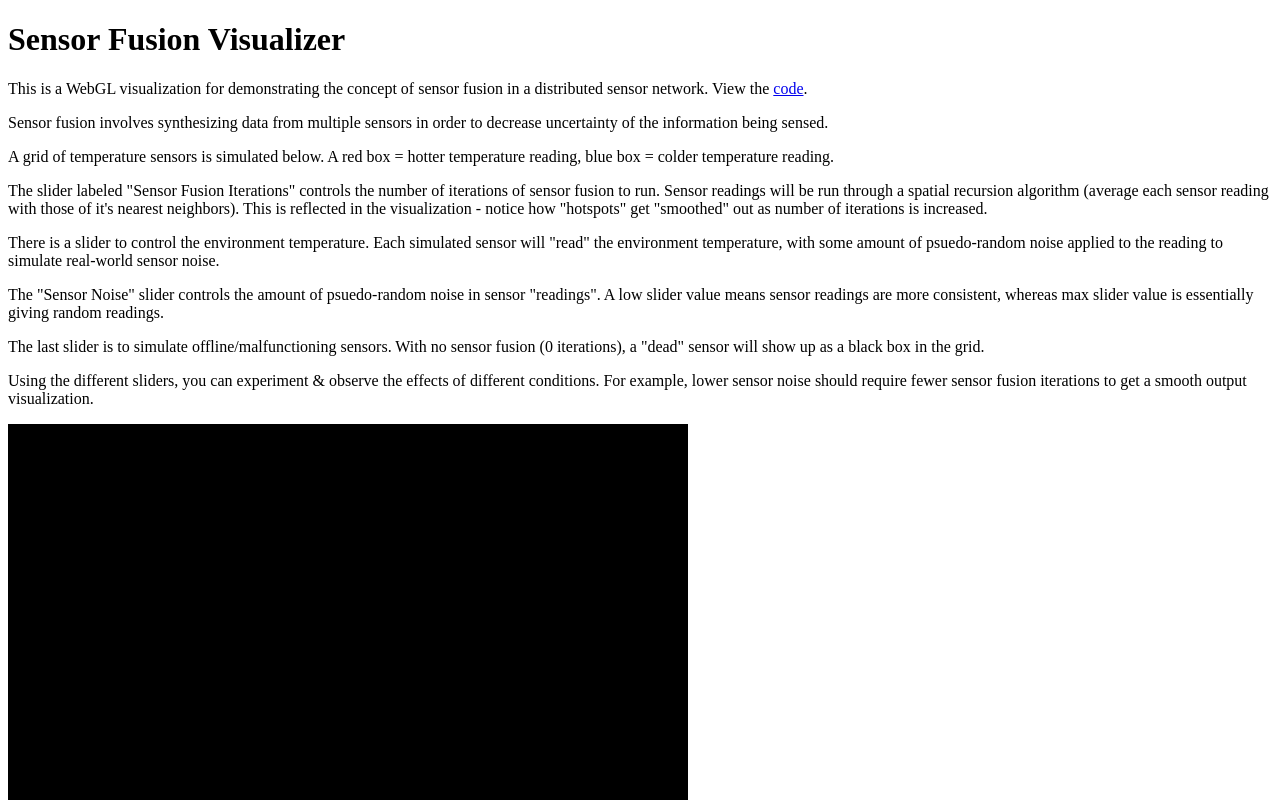
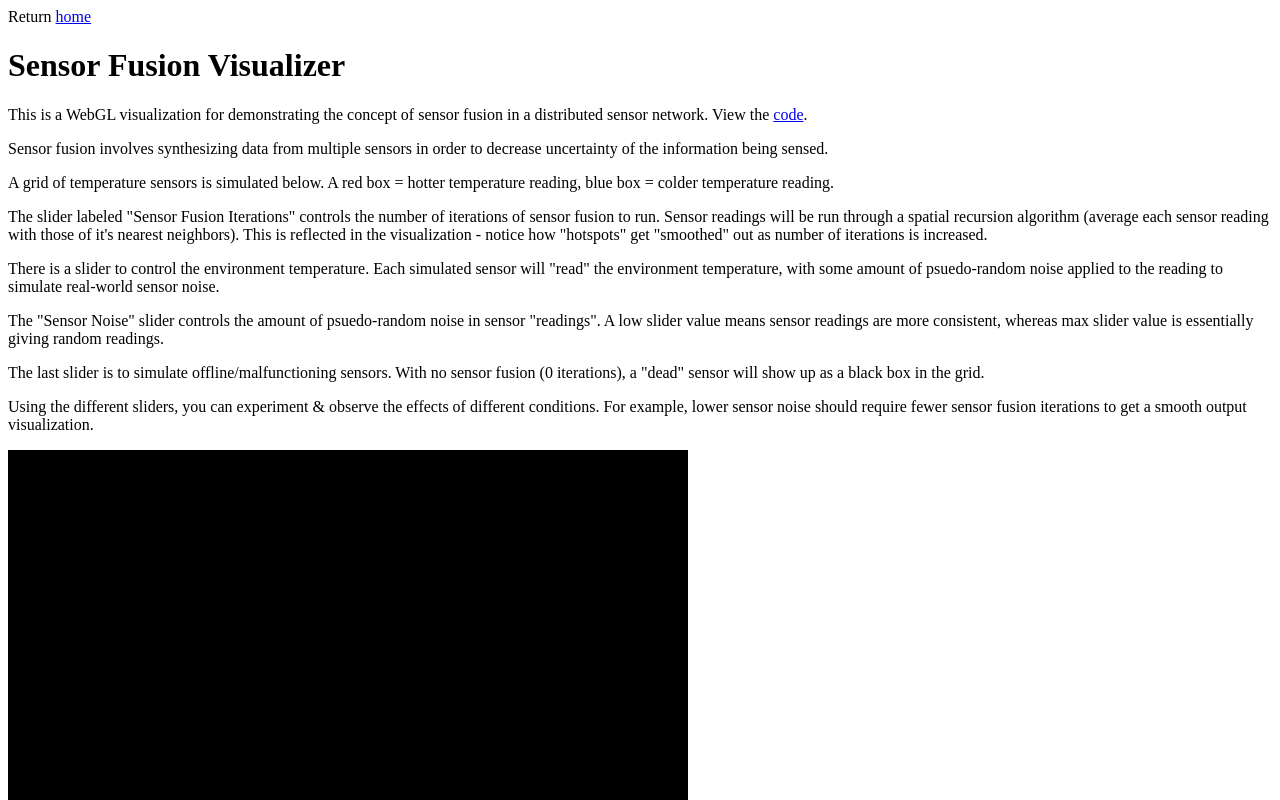
Before and after one commit to troymanchester/webgl-experiments, a plain HTML site: page src/sensor-fusion-demo/sensor-fusion.html in a window 1280 px wide. Shown: the top 800 px of the page. Drawn offline with Linux system fonts and the light colour scheme; a script that the page names is missing.

Commit message:
Add return home link to sensor fusion page

```diff
--- a/src/sensor-fusion-demo/sensor-fusion.html
+++ b/src/sensor-fusion-demo/sensor-fusion.html
@@ -12,6 +12,7 @@
   </head>
 
   <body>
+    Return <a href="../index.html">home</a>
 		<h1>Sensor Fusion Visualizer</h1>
 		<p>This is a WebGL visualization for demonstrating the concept of sensor fusion in a distributed sensor network. View the <a href="https://github.com/troymanchester/webgl-experiments/tree/main/src/sensor-fusion-demo">code</a>.</p>
 		<p>Sensor fusion involves synthesizing data from multiple sensors in order to decrease uncertainty of the information being sensed.</p>
```
